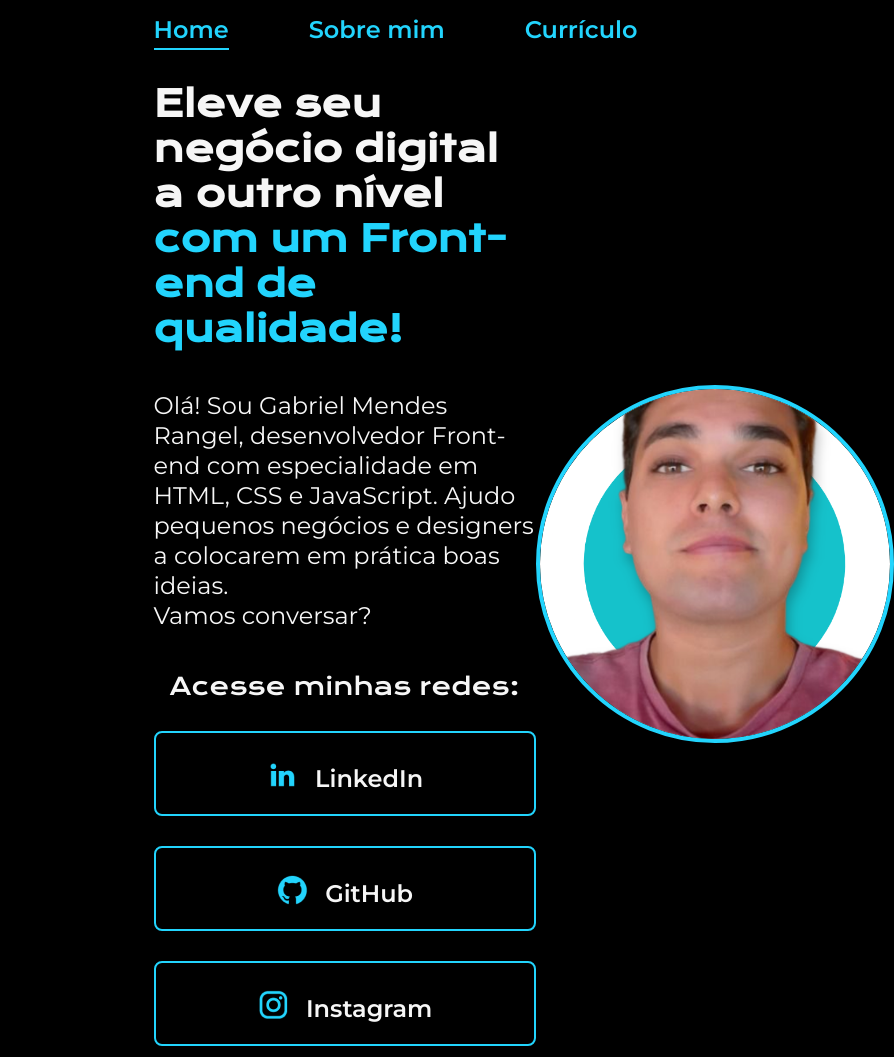
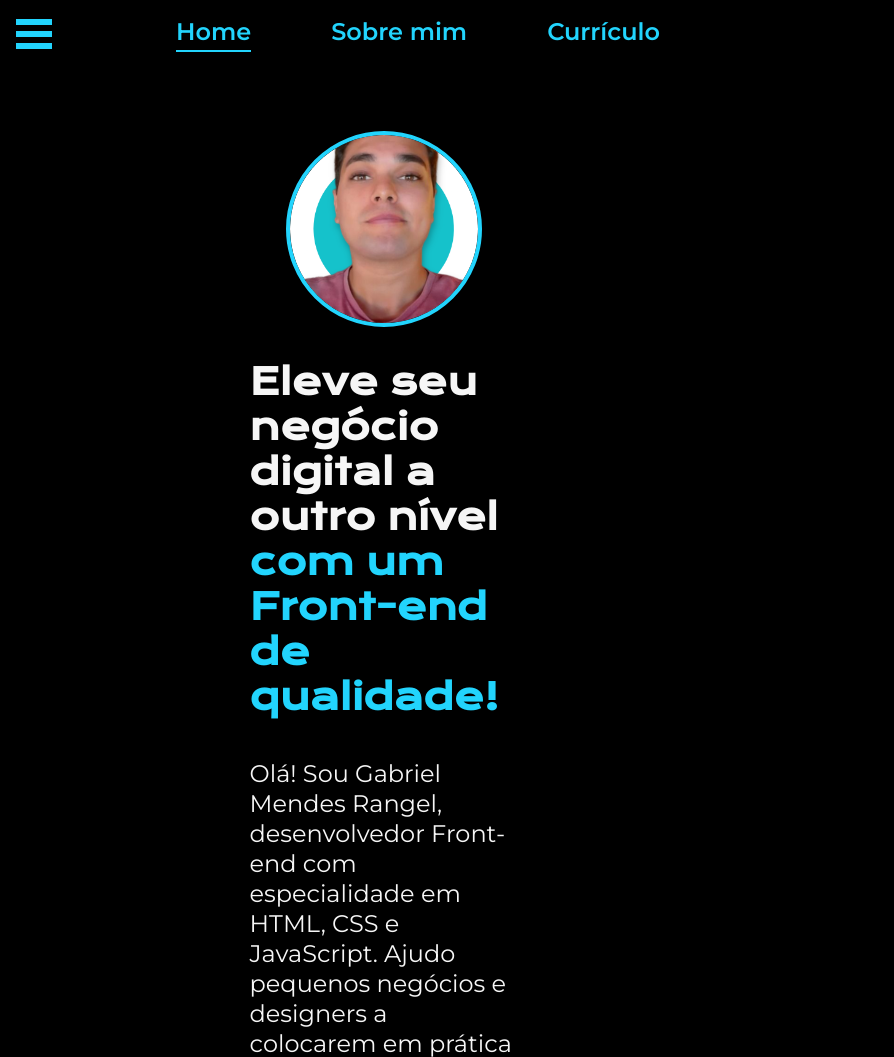
Before and after one commit to GabrielmRangel/minha-apresentacao, a plain HTML site: page index.html in a window 768 px wide. Shown: the top 1057 px of the page, 894 px wide, since content can reach past the window. Drawn offline with nearby package versions, Linux system fonts and the light colour scheme.

Commit message:
Cap. 03 Aula 02

```diff
--- a/assets/css/estilo.css
+++ b/assets/css/estilo.css
@@ -20,7 +20,11 @@ body{
 }
 
 .cabecalho{
-    padding: 2% 0 0 20%;
+    padding: 2% 0 0 15%;
+}
+
+.cabecalho__menu__botao--input{
+    display: none;
 }
 
 .cabecalho__menu{
@@ -31,7 +35,7 @@ body{
 .cabecalho__menu__link{
     font-family: var(--fonte-secundaria);
     font-weight: 600;
-    font-size: 24px;
+    font-size: 1.5rem;
     color: var(--cor-terciaria);
     text-decoration: none;
     padding-bottom: 4px;
@@ -46,31 +50,32 @@ body{
     border-bottom: 2px solid var(--cor-terciaria);
 }
 
-.titulo-destaque{
-    color: var(--cor-terciaria);
-}
-
 .apresentacao{
-    width: 60vw;
+    width: 70vw;
     margin: 4% auto;
     display: flex;
     justify-content: space-between;
     align-items: center;
 }
+
 .apresentacao__conteudo{
-    width: 615px;
+    width: 50%;
     display: flex;
     flex-direction: column;
     gap: 40px;
 }
 
 .apresentacao__conteudo__titulo{
-    font-size: 36px;
+    font-size: 2.25rem;
     font-family: var(--fonte-primaria);
 }
 
+.titulo-destaque{
+    color: var(--cor-terciaria);
+}
+
 .apresentacao__conteudo__texto{
-    font-size: 24px;
+    font-size: 1.5rem;
     font-family: var(--fonte-secundaria);
     line-height: 30px;
 }
@@ -86,15 +91,15 @@ body{
 .apresentacao__links__subtitulo{
     font-family: var(--fonte-primaria);
     font-weight: 400;
-    font-size: 24px;
+    font-size: 1.5rem;
 }
 
-.apresentacao__links__link{
+.apresentacao__links__navegacao{
     border: 2px solid var(--cor-terciaria);
     color: var(--cor-secundaria);
-    width: 378px;
+    width: 60%;
     border-radius: 8px;
-    font-size: 24px;
+    font-size: 1.5rem;
     font-weight: 600;
     padding: 21.5px 0;
     text-decoration: none;
@@ -105,7 +110,7 @@ body{
     gap: 16px;
 }
 
-.apresentacao__links__link:hover{
+.apresentacao__links__navegacao:hover{
     background-color: #272727;
     transform: scale(1.1);
 }
@@ -116,10 +121,13 @@ body{
 }
 
 .img__perfil{
-    width: 350px;
-    height: 350px;
+    width: 35%;
+    /* height: 30%; */
     border-radius: 50%;
     border: 4px solid var(--cor-terciaria);
+    align-self: flex-start;
+    position: relative;
+    top: 10vh;
 }
 
 .rodape{
@@ -129,20 +137,14 @@ body{
     width: 100%;
     text-align: center;
     font-family: var(--fonte-secundaria);
-    font-size: 20px;
+    font-size: 1.5rem;
     font-weight: 400;
 }
 
 /* Pagina de currículo */
 .apresentacao__conteudo__subtitulo{
-    font-size: 26px;
+    font-size: 1.625rem;
     font-family: var(--fonte-primaria);
     border-bottom: 2px solid grey;
     padding-bottom: 4px;
 }
-
-.container__img{
-    align-self: flex-start;
-    position: relative;
-    top: 100px;
-}
--- a/assets/css/responsivo.css
+++ b/assets/css/responsivo.css
@@ -1,59 +1,50 @@
-
-@media screen and (max-width: 1024px) {
-    .container{
-        flex-direction: column;
-        margin-top: 2em;
-        position: static;
-        transform: translate(0%, 0%);
+@media screen and (max-width: 1023px) {
+    .apresentacao{
+        flex-direction: column-reverse;
     }
 
-    .container__descricao{
-        margin: 0 3vw;
+    .cabecalho{
+        display: flex;
+        justify-content: space-between;
+        align-items: center;
+        padding: 0;
     }
 
-    .container__titulo{
-        height: auto;
-        font-size: 2em;
-        line-height: 1.3em;
-        margin: 0 4vw;
+    .cabecalho__menu__label{
+        align-self: stretch;
+        padding: 1rem;
+        display: flex;
+        justify-content: center;
+        align-items: center;
     }
 
-    .container__img--mobile{
-        background-image: url("../img/imagem.png");
+    .cabecalho__menu--hamburguer{
+        background-image: url("../img/menu-fechado.svg");
         background-repeat: no-repeat;
-        background-size: contain;
-        height: 46vh;
-        margin: 0 1.5em;
+        background-size: cover;
+        background-position: center;
+        width: 36px;
+        height: 36px;
+        display: inline-block;
     }
 
-    .container__texto{
-        height: auto;
-        font-size: 1.5em;
-        line-height: 1.6em;
-        margin: 0 1em;
+    .cabecalho__menu__botao--input:checked ~ .cabecalho__menu__label{
+        background-color: var(--cor-terciaria);
     }
 
-    .container__botoes{
-        flex-direction: column;
-        margin-bottom: 4em;
+    .cabecalho__menu__botao--input:checked ~ .cabecalho__menu__label > .cabecalho__menu--hamburguer{
+        background-image: url("../img/menu.svg");
     }
 
-    .botao__link{
-        font-size: 1em;
-        padding: 0.5em;
+    .cabecalho__menu{
+        margin: auto;
     }
 
-    .container__img{
-        display: none;
-    }
-}
-
-@media screen and (min-width: 768px) {
-    .container__botoes{
-        flex-direction: row;
+    .img__perfil{
+        align-self: center;
+        position: static;
+        margin: 2rem 0;
     }
 
-    .botao__link{
-        font-size: 22px;
-    }
+
 }
--- a/index.html
+++ b/index.html
@@ -7,9 +7,16 @@
     <title>Portifólio</title>
     <link rel="shortcut icon" href="assets/img/profile-pic-esverdeado2.png" type="image/x-icon">
     <link rel="stylesheet" href="assets/css/estilo.css">
+    <link rel="stylesheet" href="assets/css/responsivo.css">
 </head>
 <body>
     <header class="cabecalho">
+        <input type="checkbox" id="cabecalho__menu__botao" class="cabecalho__menu__botao--input">
+
+        <label for="cabecalho__menu__botao" class="cabecalho__menu__label">
+            <i class="cabecalho__menu--hamburguer"></i>
+        </label>
+
         <nav class="cabecalho__menu">
             <a href="index.html" class="cabecalho__menu__link link--ativo">Home</a>
             <a href="assets/nav/about.html" class="cabecalho__menu__link">Sobre mim</a>
@@ -25,11 +32,11 @@
             <div class="apresentacao__links">
                 <h2 class="apresentacao__links__subtitulo">Acesse minhas redes:</h2>
 
-                <a class="apresentacao__links__link" href="https://www.linkedin.com/in/gabriel-mendes-rangel-5488531a3" target="_blank"><img src="assets/img/linkedin.png" alt="Ícone LinkedIn" class="link__img">LinkedIn</a>
+                <a class="apresentacao__links__navegacao" href="https://www.linkedin.com/in/gabriel-mendes-rangel-5488531a3" target="_blank"><img src="assets/img/linkedin.png" alt="Ícone LinkedIn" class="link__img">LinkedIn</a>
 
-                <a class="apresentacao__links__link" href="https://github.com/GabrielmRangel" target="_blank"><img src="assets/img/github.png" alt="Ícone GitHub" class="link__img">GitHub</a>
+                <a class="apresentacao__links__navegacao" href="https://github.com/GabrielmRangel" target="_blank"><img src="assets/img/github.png" alt="Ícone GitHub" class="link__img">GitHub</a>
 
-                <a class="apresentacao__links__link" href="https://www.instagram.com/biel_rangel/?igshid=ZDdkNTZiNTM%3D" target="_blank"><img src="assets/img/instagram.png" alt="Ícone Instagram" class="link__img">Instagram</a>
+                <a class="apresentacao__links__navegacao" href="https://www.instagram.com/biel_rangel/?igshid=ZDdkNTZiNTM%3D" target="_blank"><img src="assets/img/instagram.png" alt="Ícone Instagram" class="link__img">Instagram</a>
             </div>
         </section>
         <img src="assets/img/profile-pic-esverdeado2.png" alt="Minha foto de perfil" class="img__perfil" draggable="false">
```
Also changed, not shown: assets/nav/about.html (+2 -1 lines), assets/nav/curriculo.html (+2 -3 lines), assets/img/menu-aberto.svg (added), assets/img/menu-fechado.svg (added), assets/img/menu.svg (added), 1 other file.
